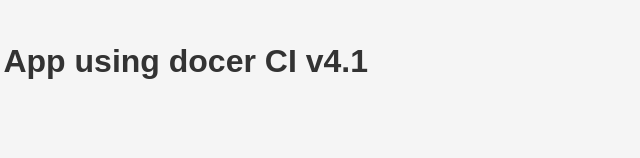
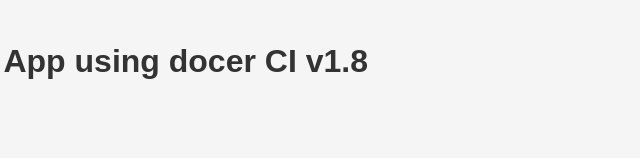
Before and after one commit to lovebach2000/docker-ci, a website: page public/index.html in a window 1280 px wide. Shown: the part 284-442 px from the top of the page, 534-1174 px from the left. Drawn offline with Linux system fonts and the light colour scheme.

Commit message:
fastcampus docker CI

```diff
--- a/public/index.html
+++ b/public/index.html
@@ -7,7 +7,7 @@
 </head>
 <body>
   <img src="images/fastcampus.png" alt="fastcampus logo">
-  <h1>Welcome to Fastcampus - Nodejs App using docer CI v4.1</h1>
+  <h1>Welcome to Fastcampus - Nodejs App using docer CI v1.8</h1>
   <p>This is a sample Nodejs application!</p>
 </body>
 </html>
```
